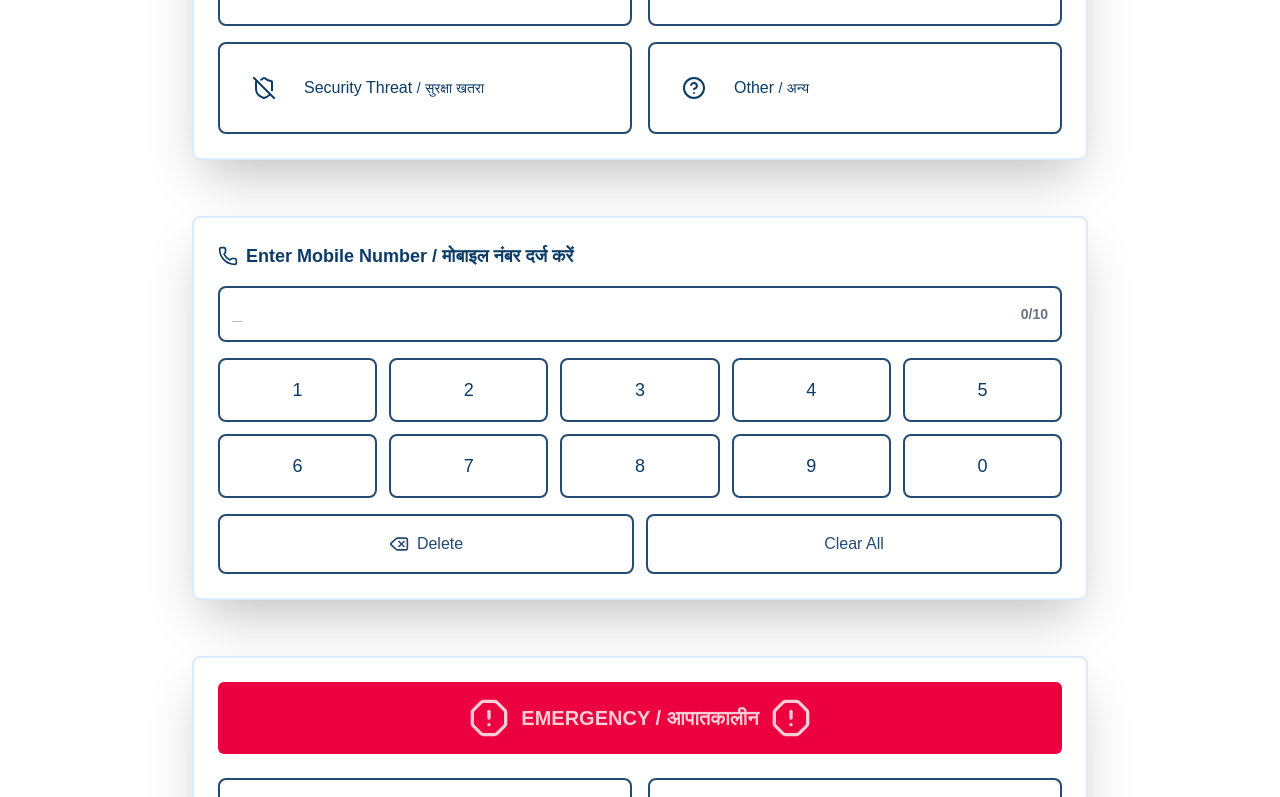
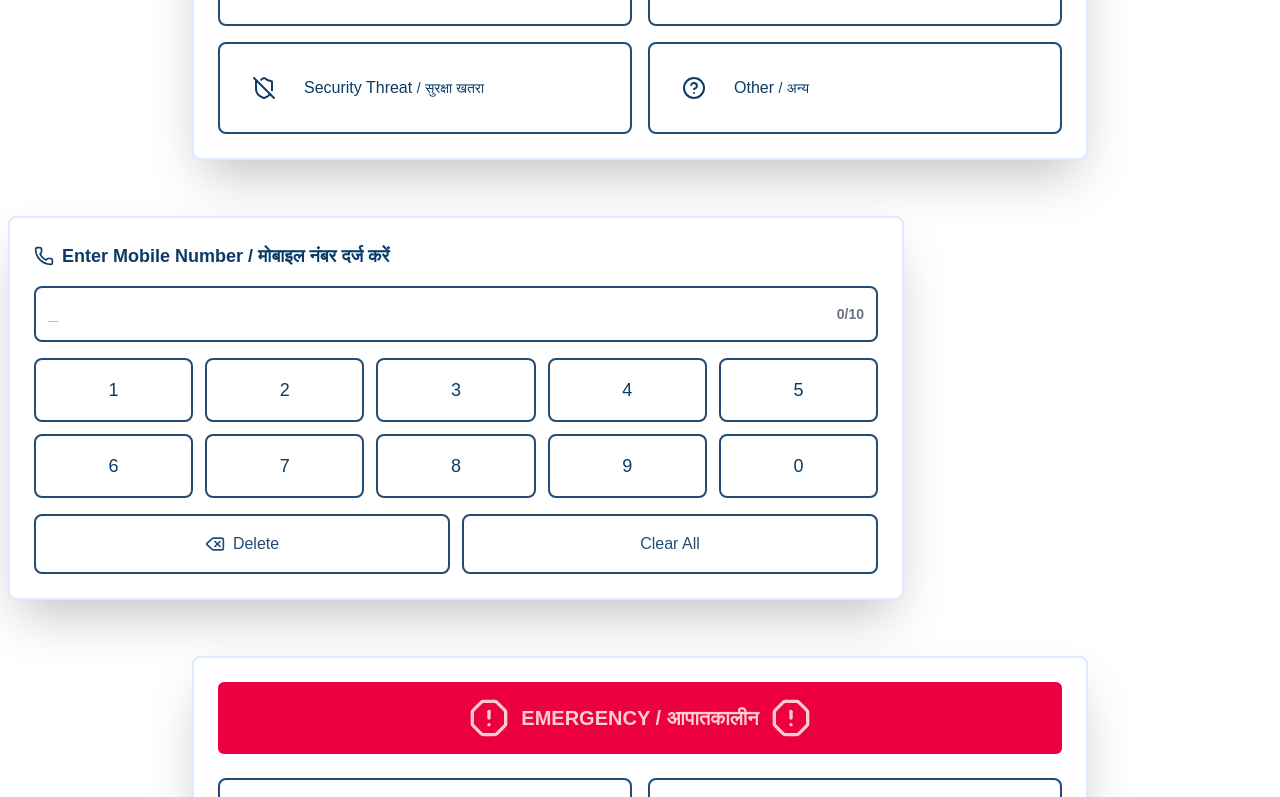
Before and after one commit to JWS-Technology/rpf-frontend, a Next.js app: page / in a window 1280 px wide. Shown: the part 428-1225 px from the top of the page. Built offline with nearby package versions, Linux system fonts and the light colour scheme.

Commit message:
[style] margin added to dial pad

```diff
--- a/app/components/DialPad.tsx
+++ b/app/components/DialPad.tsx
@@ -29,7 +29,7 @@ const DialPad: React.FC<DialPadProps> = ({ onChange }) => {
   };
 
   return (
-    <section className="bg-white rounded-lg p-6 max-w-4xl mx-auto shadow-2xl border-2 border-blue-100">
+    <section className="bg-white rounded-lg p-6 max-w-4xl mx-2 shadow-2xl border-2 border-blue-100">
       {/* Header */}
       <h2 className="text-left text-lg font-semibold text-[#0b3b66] mb-4 flex items-center gap-2">
         <Phone className="w-5 h-5 text-[#0b3b66]" />
```
